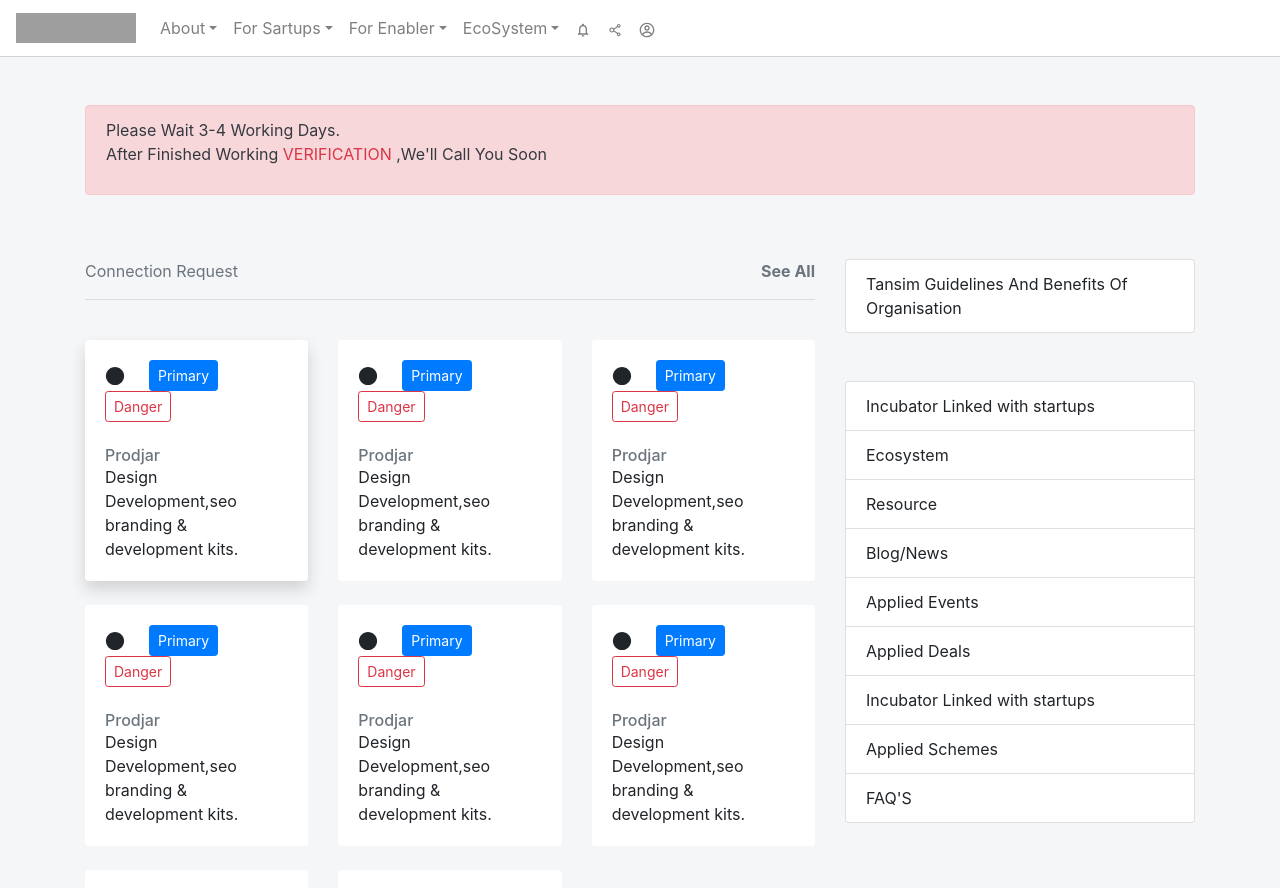
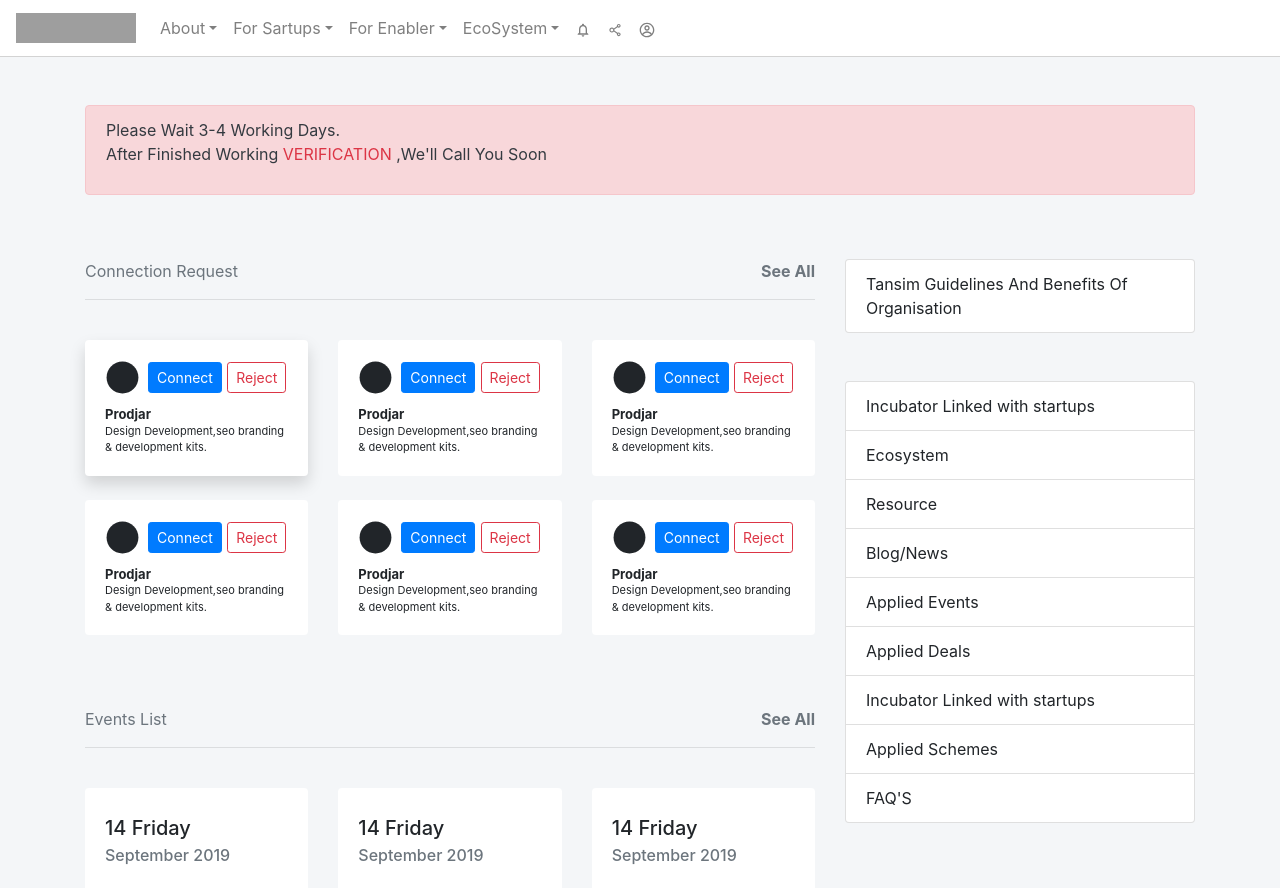
Before and after one commit to madhu1803/react5_tansim, a React (Create React App) app: page / in a window 1280 px wide. Shown: the top 888 px of the page. Built offline with nearby package versions, Linux system fonts and the light colour scheme; grey boxes are pictures that could not be loaded.

Commit message:
Card 1 done

```diff
--- a/src/Components/Card1.js
+++ b/src/Components/Card1.js
@@ -11,16 +11,18 @@ export default class Card1 extends Component {
         <Card className={`card-container ${shadow ? "shadow" : null}`}>
           <Card.Body>
             <Card.Title>
-              <GiPlainCircle className="mr-4" />
+              <GiPlainCircle className="round-icon mr-2" />
               <Button variant="primary" className="btn-sm">
-                Primary
+                Connect
               </Button>{" "}
               <Button variant="outline-danger" className="btn-sm">
-                Danger
+                Reject
               </Button>{" "}
             </Card.Title>
-            <Card.Subtitle className="mt-4 text-muted">{title}</Card.Subtitle>
-            <Card.Text>{subtitle}</Card.Text>
+            <Card.Subtitle className="mt-2 title">
+              <strong>{title}</strong>
+            </Card.Subtitle>
+            <Card.Text className="subtitle">{subtitle}</Card.Text>
           </Card.Body>
         </Card>
       </div>
--- a/src/Components/ConnectionRequest.js
+++ b/src/Components/ConnectionRequest.js
@@ -33,14 +33,6 @@ export default class ConnectionRequest extends Component {
             title="Prodjar"
             subtitle="Design Development,seo branding & development kits."
           />
-          <Card1
-            title="Prodjar"
-            subtitle="Design Development,seo branding & development kits."
-          />
-          <Card1
-            title="Prodjar"
-            subtitle="Design Development,seo branding & development kits."
-          />
         </div>
       </div>
     );
--- a/src/Components/Css/Card1.css
+++ b/src/Components/Css/Card1.css
@@ -1,3 +1,15 @@
 .card-container {
     border: none !important;
 }
+
+.card-container .round-icon {
+    font-size: 35px;
+}
+
+.card-container .title {
+    font-size: 13px;
+}
+
+.card-container .subtitle {
+    font-size: 11px;
+}
```
